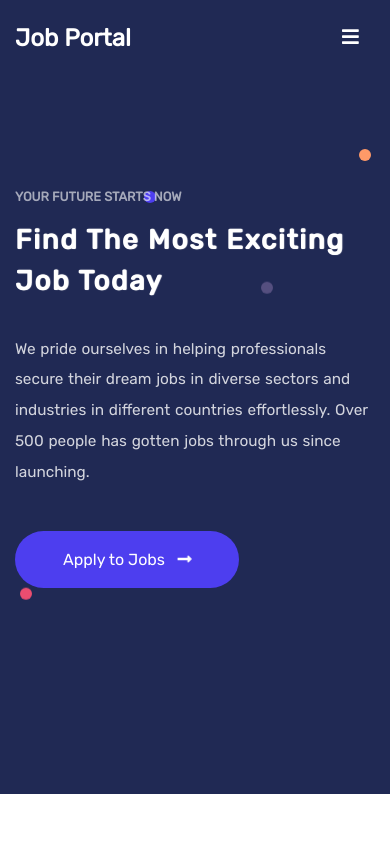
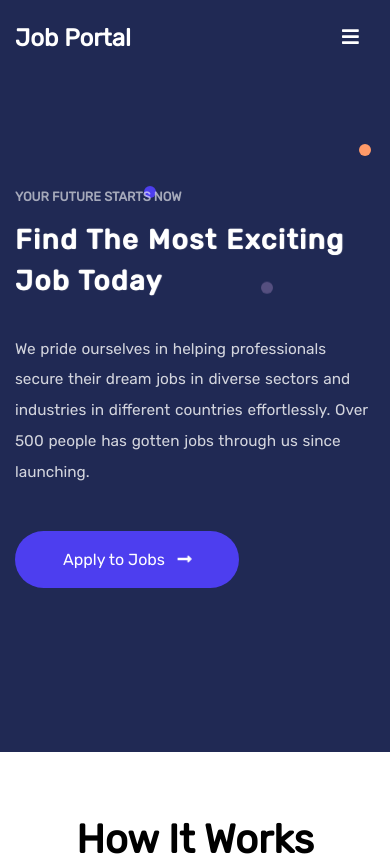
Before and after one commit to Achilles45/jobportal, a Vue app: page / in a window 390 px wide. Shown: the top 856 px of the page. Built offline with nearby package versions, Linux system fonts and the light colour scheme; no server answers.

Commit message:
Chanhed the height of the hero section on mobile

```diff
--- a/src/components/Herosection.vue
+++ b/src/components/Herosection.vue
@@ -162,7 +162,7 @@ export default {
 @media only screen and (max-width: 600px){
   .hero{
     padding: 7rem 0;
-    height: 85vh !important;
+    height: 80vh !important;
     .social__holder{
       display: none;
     }
```
